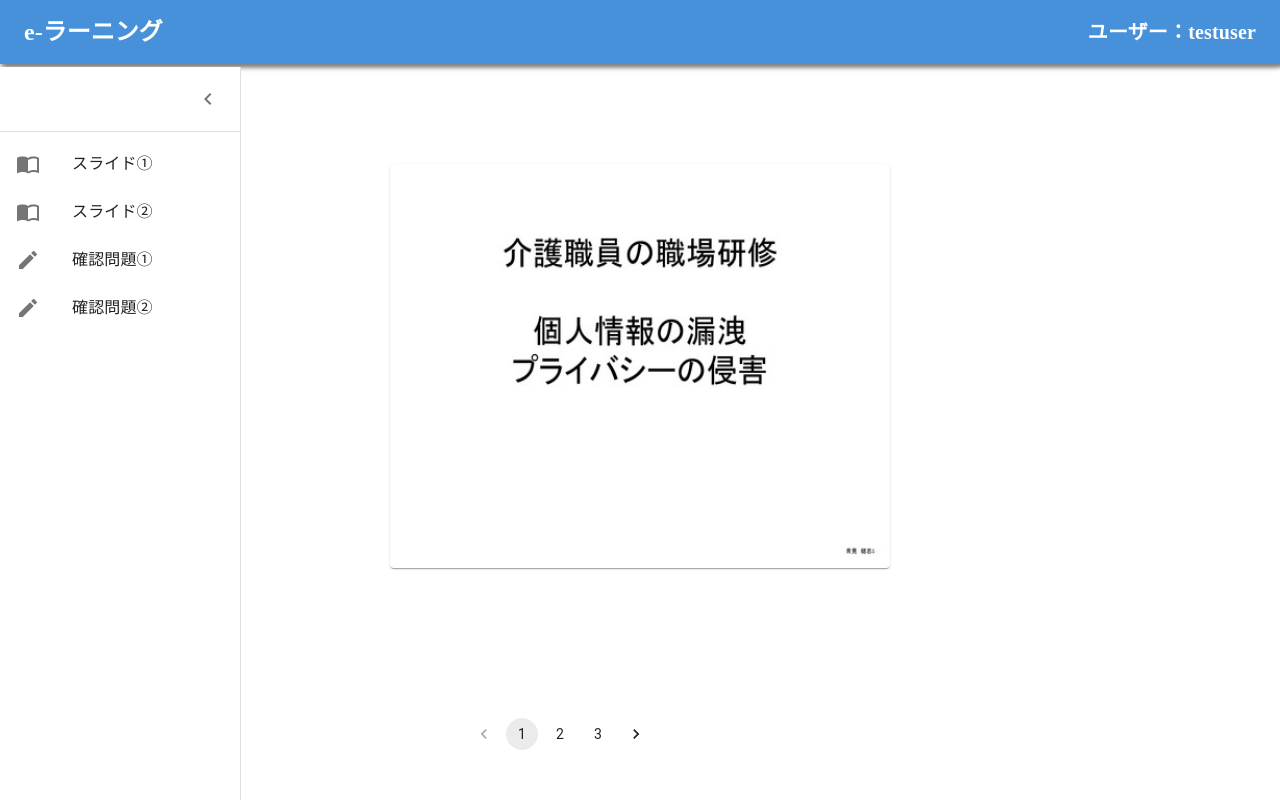
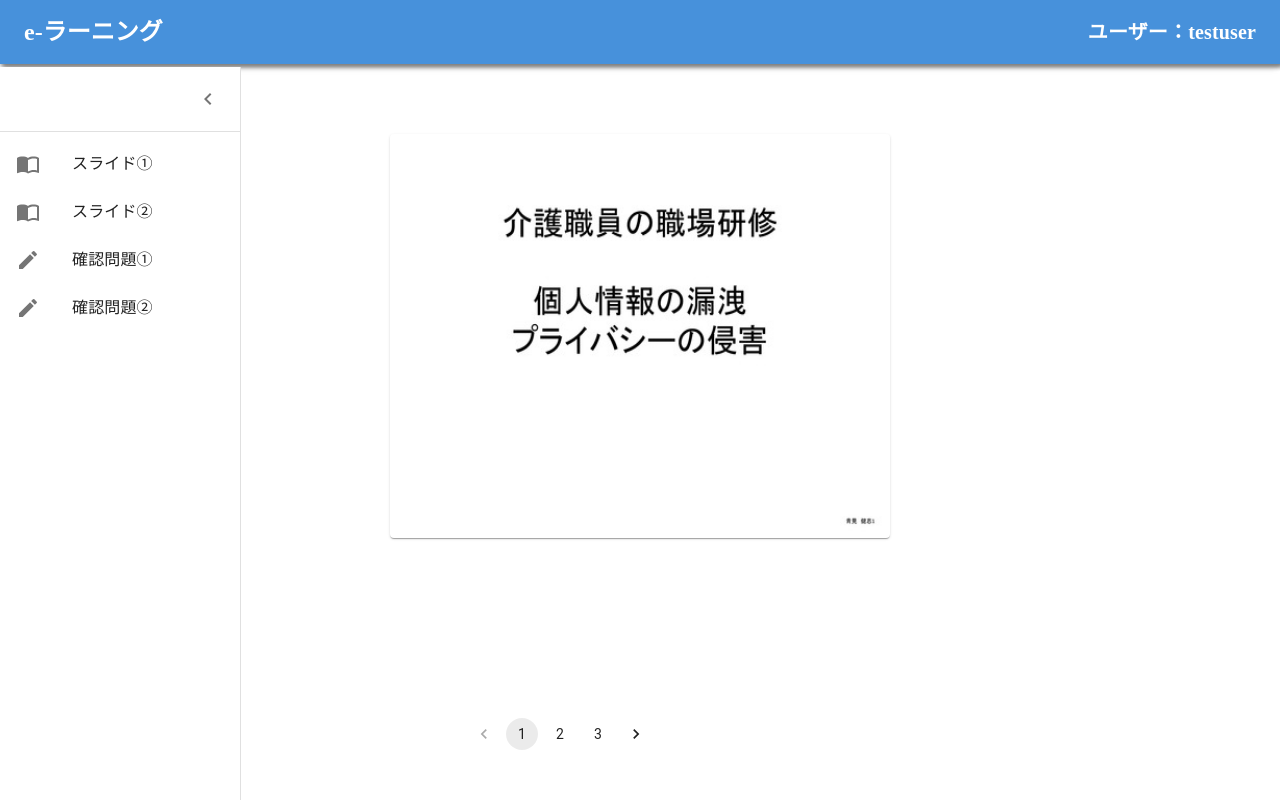
Before and after one commit to shameeraudayanga/e-learning, a React (Create React App) app in the folder client/: page / in a window 1280 px wide. Built offline with nearby package versions, Linux system fonts and the light colour scheme.

Commit message:
merge changed

```diff
--- a/client/src/Compornent/slideView_watanabe.jsx
+++ b/client/src/Compornent/slideView_watanabe.jsx
@@ -16,7 +16,8 @@ const useStyles = makeStyles({
     justifyContent: 'center',
     textAlign:'center',
     alignItems:'center',
-    marginTop:100,
+    marginTop:70,
+    // bottom:10,
     // width: 450,
     // height:450,
     clear:'both',
```
